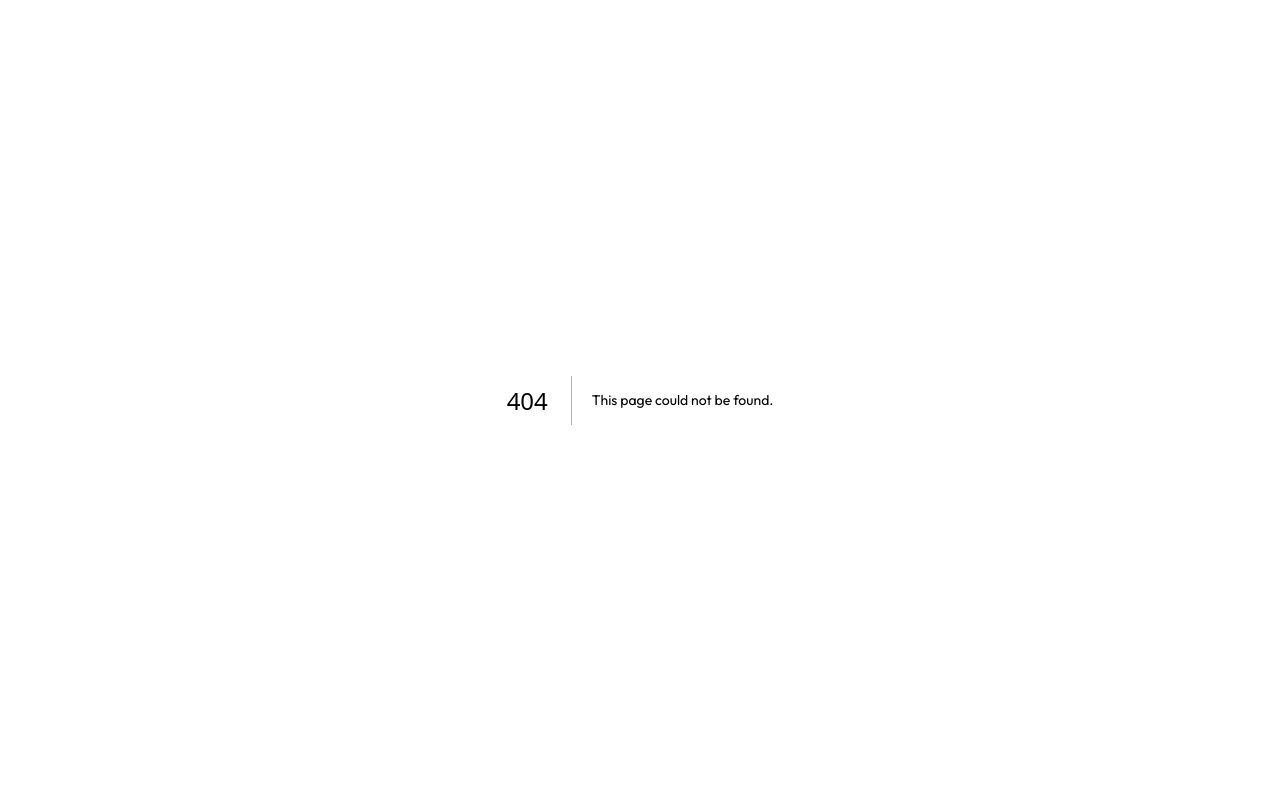
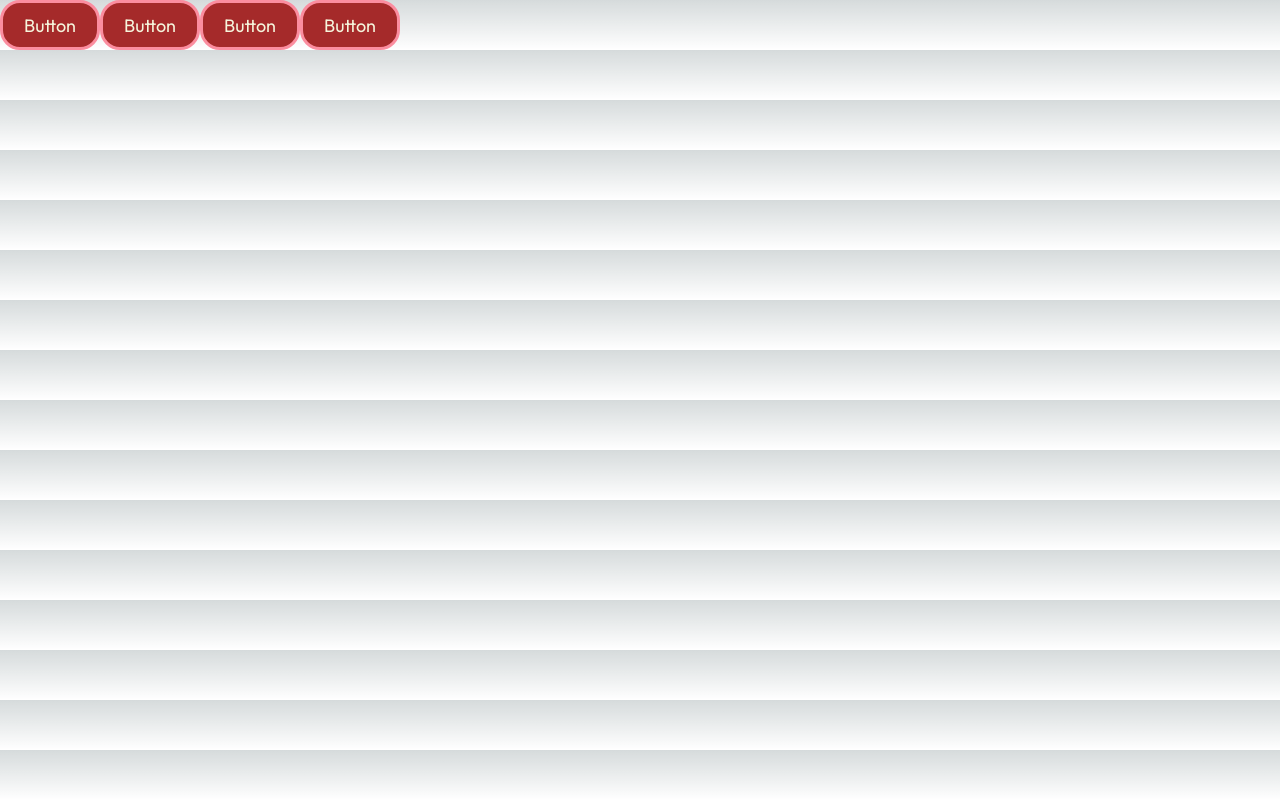
Before and after one commit to ChaeHoonK/CryptoBotFrontend, a Next.js app in the folder to-the-moon/: page /chaehoon in a window 1280 px wide. Before the commit this address had no page. Built offline with nearby package versions, Linux system fonts and the light colour scheme.

Commit message:
chaehoon button

```diff
--- a/to-the-moon/components/BottomNavigation.module.css
+++ b/to-the-moon/components/BottomNavigation.module.css
@@ -6,7 +6,7 @@
     bottom:0;
     background-color:white;
     height: 50px;
-    align-items: center;
+    align-items:center;
     /* border-top: 1px solid grey; */
     border-radius: 20px 20px 0px 0px;
     box-shadow: 2px 2px 1px #FFF5E7 inset;
--- /dev/null
+++ b/to-the-moon/components/CHButton.module.css
@@ -0,0 +1,19 @@
+.main {
+    display:flex;
+    flex-direction: row;
+    justify-content: center;
+    align-items: center;
+    background-color: brown;
+    color :beige;
+    width :100px;
+    height : 50px;
+    border-radius: 20px;
+    border: 3px solid rgb(251, 141, 159);
+}
+
+.main:hover {
+    background-color: beige;
+    color : brown;
+    width : 110px;
+    height : 60px;
+}
--- /dev/null
+++ b/to-the-moon/components/CHButton.tsx
@@ -0,0 +1,15 @@
+import styles from "./CHButton.module.css";
+
+export default function InvestmentSummaryComponent() {
+
+    function handleClick() {
+        const ans = prompt("몇살이신가요?")
+        console.log(ans)
+    }
+
+  return (
+    <div className={styles.main} onClick = {handleClick}>
+        <h4>Button</h4>
+    </div>
+  );
+}
--- /dev/null
+++ b/to-the-moon/pages/chaehoon.tsx
@@ -0,0 +1,17 @@
+import { Inter } from "@next/font/google";
+import styles from "@/styles/chaehoon.module.css";
+import CHButton from '../components/CHButton'
+
+const inter = Inter({ subsets: ["latin"] });
+
+export default function Home() {
+
+  return (
+    <div className={styles.main}>
+      <CHButton />
+      <CHButton />
+      <CHButton />
+      <CHButton />
+    </div>
+  );
+}
--- a/to-the-moon/pages/index.tsx
+++ b/to-the-moon/pages/index.tsx
@@ -49,6 +49,7 @@ export default function Home() {
             />
           </div>
 
+
           <div
             style={{
               textAlign: "right",
@@ -60,7 +61,6 @@ export default function Home() {
             <h4 className={styles.sub}>Market Summary</h4>
           </div>
         </div>
-
 
         <InvestmentSummaryComponent />
 
--- /dev/null
+++ b/to-the-moon/styles/chaehoon.module.css
@@ -0,0 +1,4 @@
+.main {
+    display:flex;
+
+}
```
